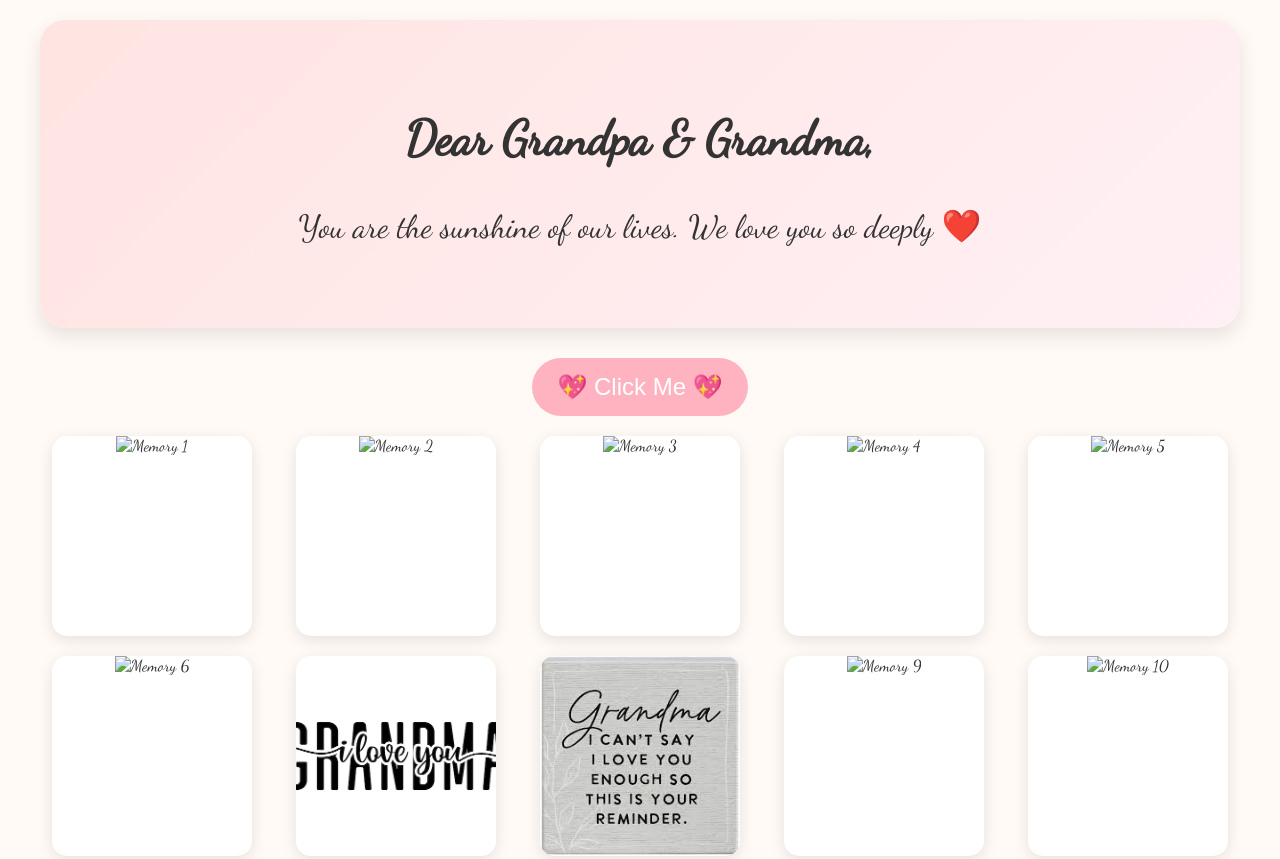
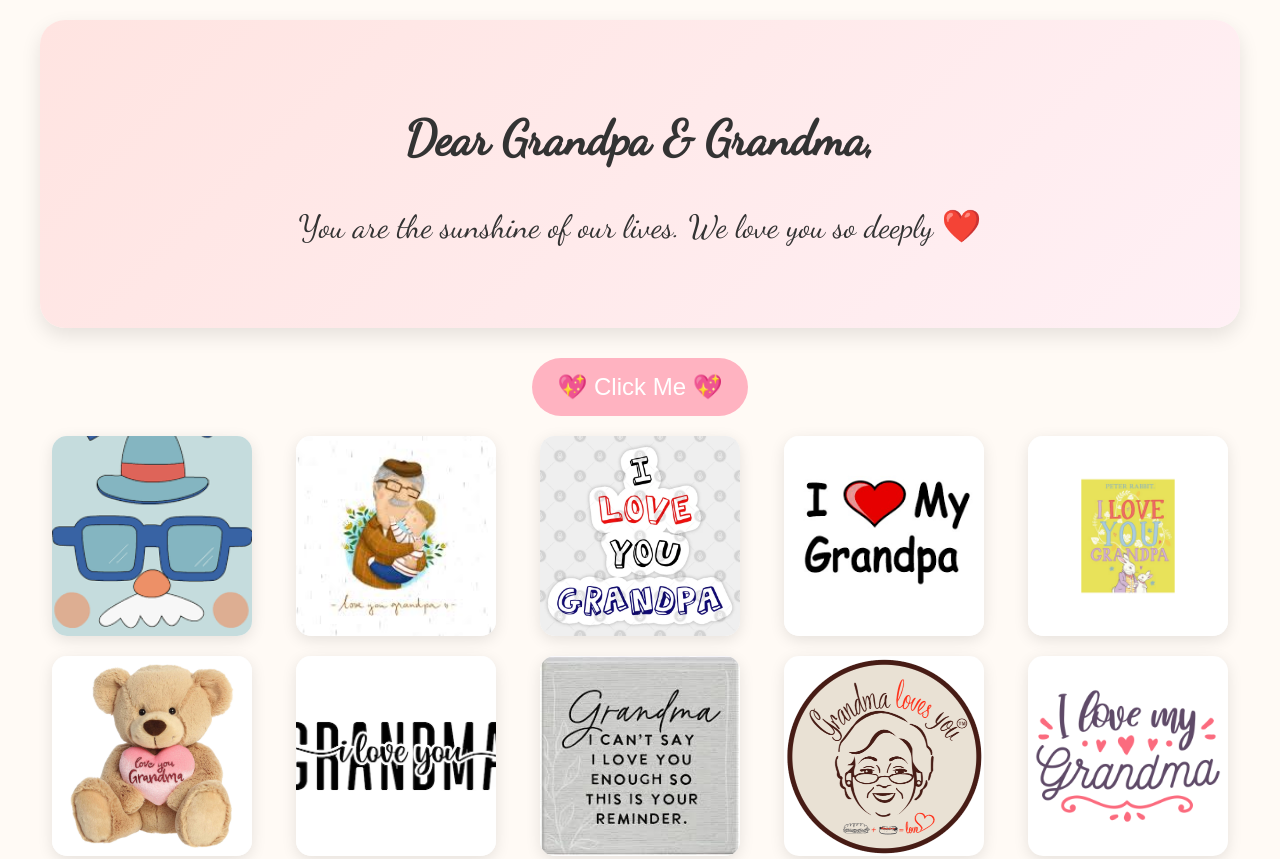
Before and after one commit to ORANG-H/grandparents, a plain HTML site: page index.html in a window 1280 px wide. Shown: the top 859 px of the page. Drawn offline with Linux system fonts and the light colour scheme; the site is published under a folder, as on GitHub Pages, so addresses that start at the root find nothing.

Commit message:
Update index.html

```diff
--- a/index.html
+++ b/index.html
@@ -28,16 +28,16 @@
 
     <!-- Photo gallery with 12 photos -->
     <section class="photo-gallery">
-      <div class="photo-card"><img src="/download.png" alt="Memory 1" /></div>
-      <div class="photo-card"><img src="/download.jpg" alt="Memory 2" /></div>
-      <div class="photo-card"><img src="/5717369_0.webp" alt="Memory 3" /></div>
-      <div class="photo-card"><img src="/images.png" alt="Memory 4" /></div>
-      <div class="photo-card"><img src="/12.png" alt="Memory 5" /></div>
-      <div class="photo-card"><img src="/82214d.jpg" alt="Memory 6" /></div>
+      <div class="photo-card"><img src="./download.png" alt="Memory 1" /></div>
+      <div class="photo-card"><img src="./download.jpg" alt="Memory 2" /></div>
+      <div class="photo-card"><img src="./5717369_0.webp" alt="Memory 3" /></div>
+      <div class="photo-card"><img src="./images.png" alt="Memory 4" /></div>
+      <div class="photo-card"><img src="./12.png" alt="Memory 5" /></div>
+      <div class="photo-card"><img src="./82214d.jpg" alt="Memory 6" /></div>
       <div class="photo-card"><img src="./grandma-i-love-you_1153651-40.avif" alt="Memory 7" /></div>
       <div class="photo-card"><img src="./images2.jpg" alt="Memory 8" /></div>
-      <div class="photo-card"><img src="/Grandmaloveyoulogo.png" alt="Memory 9" /></div>
-      <div class="photo-card"><img src="/99a7a7136e412ff3abea33748ab43c09-love-grandma-lettering.webp" alt="Memory 10" /></div>
+      <div class="photo-card"><img src="./Grandmaloveyoulogo.png" alt="Memory 9" /></div>
+      <div class="photo-card"><img src="./99a7a7136e412ff3abea33748ab43c09-love-grandma-lettering.webp" alt="Memory 10" /></div>
 
     </section>
 
```
